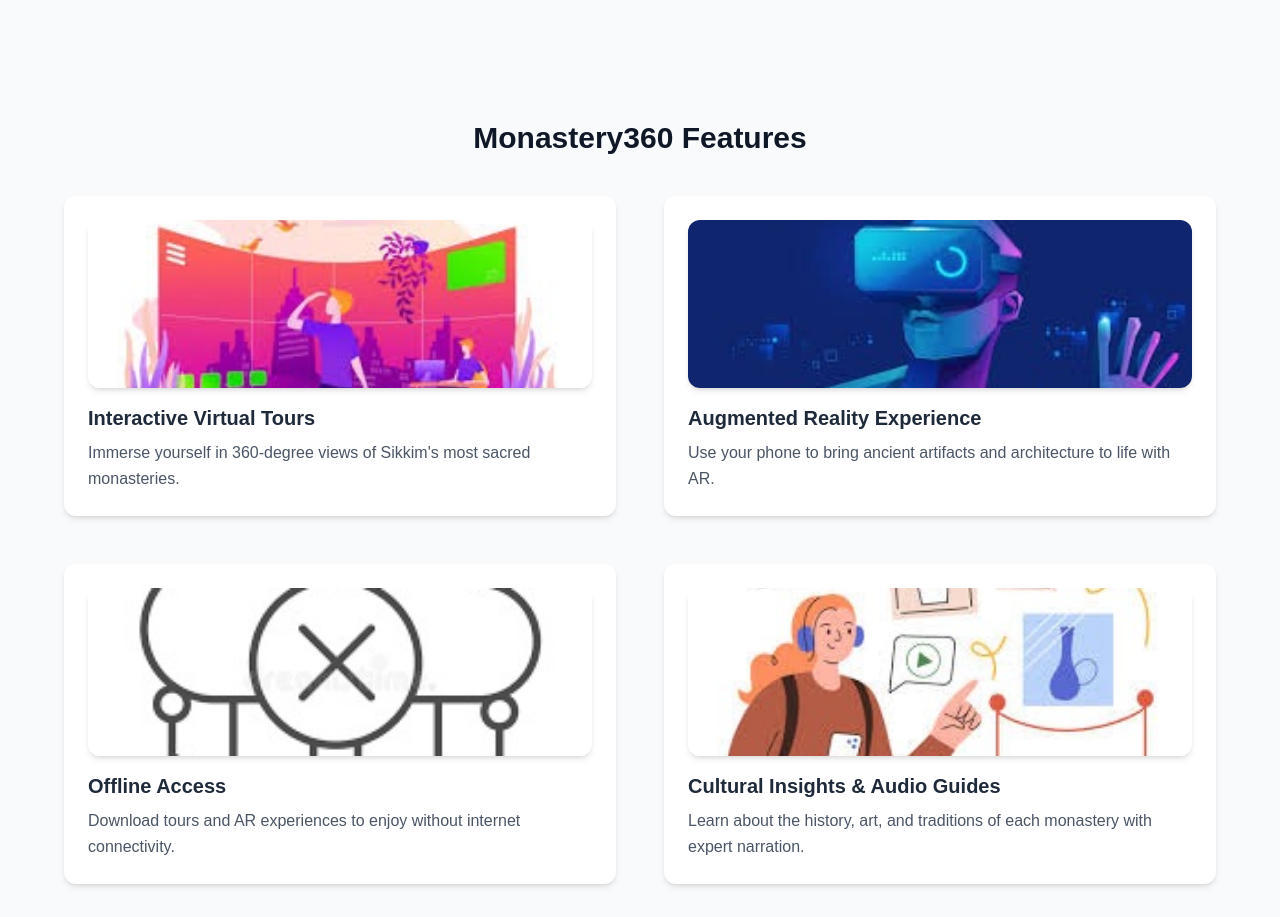
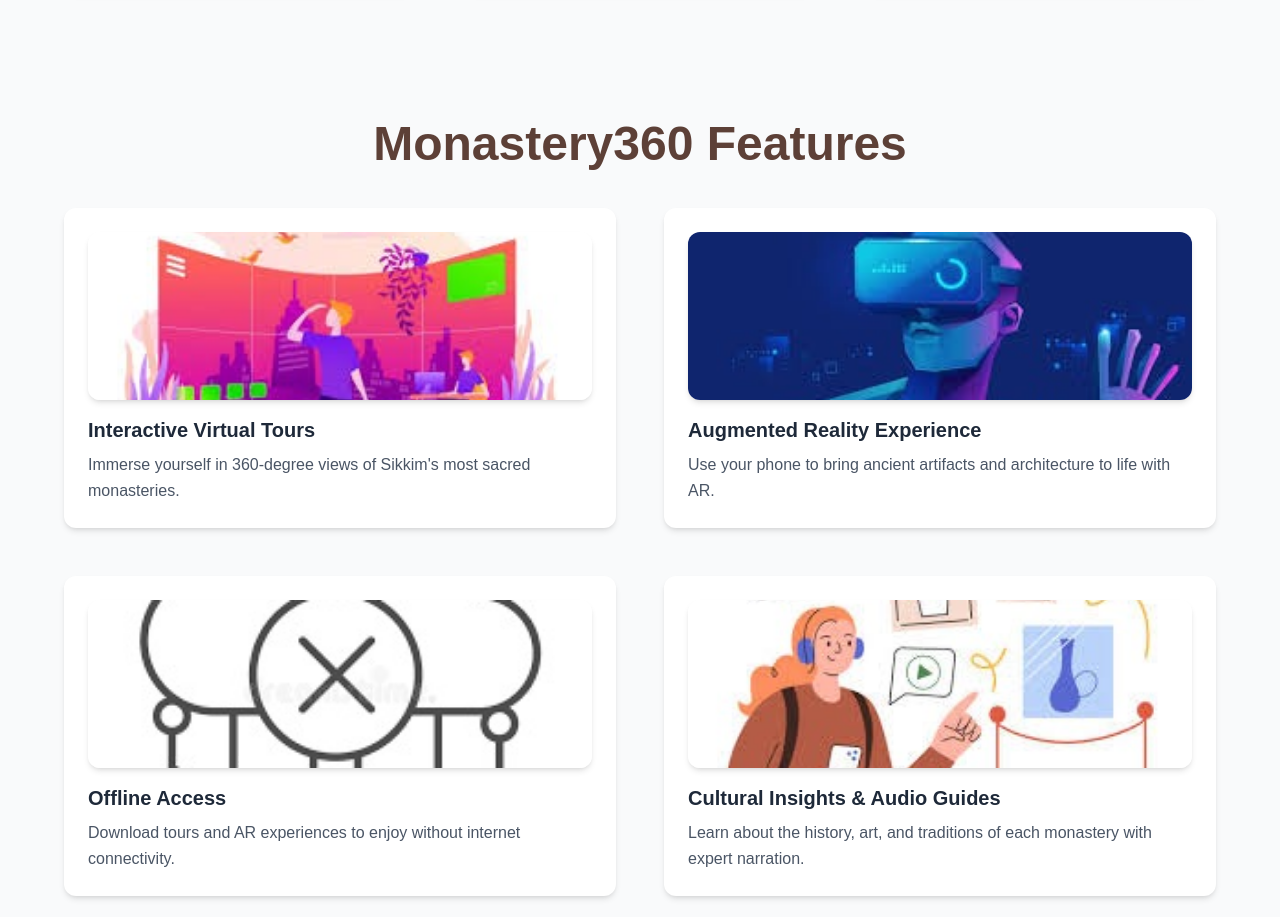
Before and after one commit to Saumya-b10/SITE_REACT, a React (Vite) app: page / in a window 1280 px wide. Shown: the part 1560-2477 px from the top of the page. Built offline with nearby package versions, Linux system fonts and the light colour scheme.

Commit message:
Update Features.jsx

```diff
--- a/src/components/Features.jsx
+++ b/src/components/Features.jsx
@@ -4,7 +4,8 @@ import { features } from "../assets/assests";
 const Features = () => {
   return (
     <section className="py-16 px-6 bg-gray-50 dark:bg-gray-900">
-      <h2 className="text-3xl font-bold text-center mb-10 text-gray-900 dark:text-gray-100">
+      {/* MODIFIED: Reverted back to a standard h2 tag */}
+      <h2 className="text-4xl md:text-5xl font-bold text-center mb-10 text-[#5D4037] dark:text-[#D7CCC8]">
         Monastery360 Features
       </h2>
 
```
